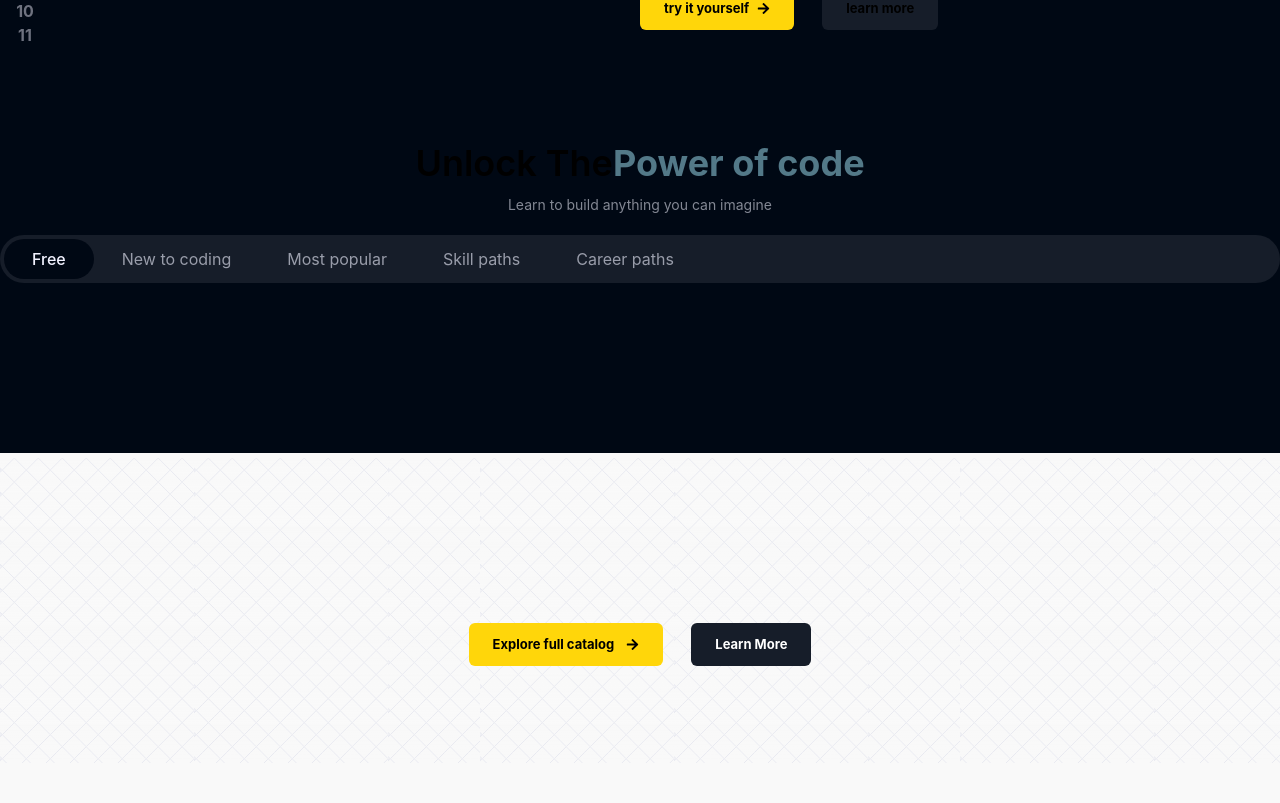
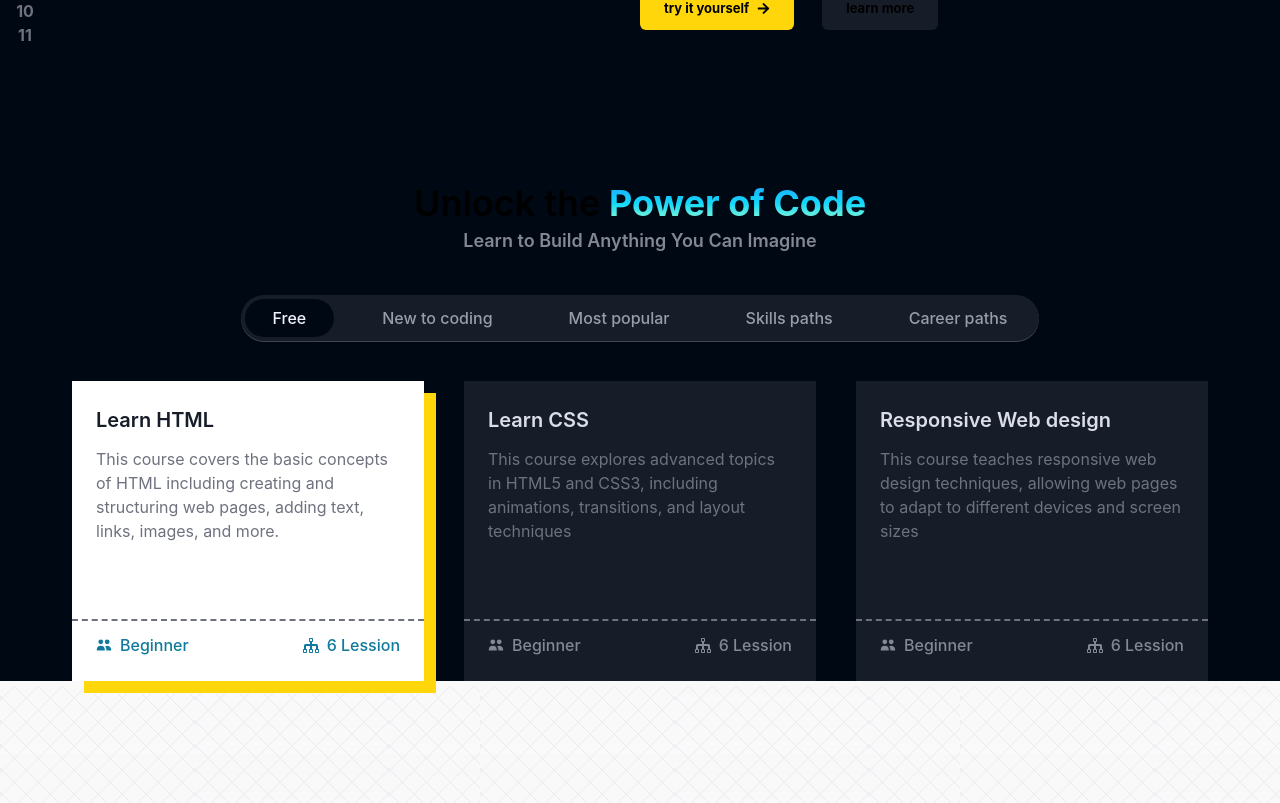
Before and after one commit to arpita-32/StudyNotion-An-Online-Education-Platform, a React (Create React App) app in the folder studynotion/: page / in a window 1280 px wide. Shown: the part 1257-2060 px from the top of the page. Built offline with nearby package versions, Linux system fonts and the light colour scheme.

Commit message:
updated coursecard

```diff
--- a/studynotion/src/components/core/HomePage/CourseCard.jsx
+++ b/studynotion/src/components/core/HomePage/CourseCard.jsx
@@ -1,11 +1,50 @@
-import React from 'react'
+import React from "react";
 
-const CourseCard = () => {
+// Importing React Icons
+import { HiUsers } from "react-icons/hi";
+import { ImTree } from "react-icons/im";
+
+const CourseCard = ({cardData, currentCard, setCurrentCard}) => {
   return (
-    <div>
+    <div
+      className={`w-[360px] lg:w-[30%] ${
+        currentCard === cardData?.heading
+          ? "bg-white shadow-[12px_12px_0_0] shadow-yellow-50"
+          : "bg-richblack-800"
+      }  text-richblack-25 h-[300px] box-border cursor-pointer`}
+      onClick={() => setCurrentCard(cardData?.heading)}
+    >
+      <div className="border-b-[2px] border-richblack-400 border-dashed h-[80%] p-6 flex flex-col gap-3">
+        <div
+          className={` ${
+            currentCard === cardData?.heading && "text-richblack-800"
+          } font-semibold text-[20px]`}
+        >
+          {cardData?.heading}
+        </div>
 
+        <div className="text-richblack-400">{cardData?.description}</div>
+      </div>
+
+      <div
+        className={`flex justify-between ${
+          currentCard === cardData?.heading ? "text-blue-300" : "text-richblack-300"
+        } px-6 py-3 font-medium`}
+      >
+        {/* Level */}
+        <div className="flex items-center gap-2 text-[16px]">
+          <HiUsers />
+          <p>{cardData?.level}</p>
+        </div>
+
+        {/* Flow Chart */}
+        <div className="flex items-center gap-2 text-[16px]">
+          <ImTree />
+          <p>{cardData?.lessionNumber} Lession</p>
+        </div>
+      </div>
     </div>
-  )
-}
+  );
+};
 
-export default CourseCard
+export default CourseCard;
--- a/studynotion/src/components/core/HomePage/ExploreMore.jsx
+++ b/studynotion/src/components/core/HomePage/ExploreMore.jsx
@@ -1,78 +1,71 @@
-import React from 'react'
-import { useState } from 'react'
-import {HomePageExplore} from "../../../data/homepage-explore"
-import HighlightText from './HighlightText'
-import CourseCard from './CourseCard'
+import React, { useState } from "react";
+import { HomePageExplore } from "../../../data/homepage-explore";
+import CourseCard from "./CourseCard";
+import HighlightText from "./HighlightText";
 
-const tabsName =[
+const tabsName = [
   "Free",
   "New to coding",
   "Most popular",
-    "Skill paths",
+  "Skills paths",
   "Career paths",
-]
+];
 
 const ExploreMore = () => {
-
-    const [currentTab,setCurrentTab] = useState(tabsName[0]);
+  const [currentTab, setCurrentTab] = useState(tabsName[0]);
   const [courses, setCourses] = useState(HomePageExplore[0].courses);
-    const [currentCard, setCurrentCard] = useState(HomePageExplore[0].courses[0].heading);
+  const [currentCard, setCurrentCard] = useState(
+    HomePageExplore[0].courses[0].heading
+  );
 
   const setMyCards = (value) => {
     setCurrentTab(value);
-        const result = HomePageExplore.filter((courses) = courses.tag === value);
+    const result = HomePageExplore.filter((course) => course.tag === value);
     setCourses(result[0].courses);
-        setCurrentCard(result[0].heading);
-    }
+    setCurrentCard(result[0].courses[0].heading);
+  };
 
   return (
-    <div>
-      <div className='text-4xl font-semibold text-center'>
-        Unlock The
-        <HighlightText text={"Power of code"}/>
-      </div>
-      <p className='text-center text-richblack-300 text-sm text-[16px] mt-3'>
-        Learn to build anything you can imagine
+    <div className="relative w-11/12 max-w-maxContent mx-auto flex flex-col items-center justify-between">
+      {/* Explore more section */}
+      <div className="text-4xl font-semibold text-center my-10">
+        Unlock the
+        <HighlightText text={"Power of Code"} />
+        <p className="text-center text-richblack-300 text-lg font-semibold mt-1">
+          Learn to Build Anything You Can Imagine
         </p>
-
-      <div className='mt-5 flex flex-row rounded-full bg-richblack-800 mb-5 border-richblack-100
-      px-1 py-1 '>
-        {
-            tabsName.map((element,index) =>{
-                return(
-                    <div
-                    className={`text-[16px] flex flex-row items-center gap-2
-                    ${currentTab === element
-                    ? "bg-richblack-900 text-richblack-5 font-medium"
-                    :"text-richblack-200 "} rounded-full transition-all duratiom-200 cursor-pointer
-                    hover:bg-richblack-900 hover:text-richblack-5 px-7 py-2`}
-                    key={index}
-                    onClick={() => setMyCards(element)}>
-
-                        {element}
-                        </div>
-                )
-            })
-        }
       </div>
 
-      <div className='lg:h-[150px]'></div>
-        <div className='absolute flex flex-row gap-10 justify-between w-full'>
-            {
-                courses.map( (element,index) => {
-                    return (
+      {/* Tabs Section */}
+      <div className="flex gap-5 mx-auto w-max bg-richblack-800 text-richblack-200 p-1 rounded-full font-medium drop-shadow-[0_1.5px_rgba(255,255,255,0.25)] mb-10">
+        {tabsName.map((ele, index) => (
+          <div
+            className={`text-[16px] flex flex-row items-center gap-2 ${
+              currentTab === ele
+                ? "bg-richblack-900 text-richblack-5 font-medium"
+                : "text-richblack-200"
+            } px-7 py-[7px] rounded-full transition-all duration-200 cursor-pointer hover:bg-richblack-900 hover:text-richblack-5`}
+            key={index}
+            onClick={() => setMyCards(ele)}
+          >
+            {ele}
+          </div>
+        ))}
+      </div>
+
+      {/* Cards Group */}
+      <div className="flex gap-10 justify-center flex-wrap">
+        {courses.map((ele, index) => (
           <CourseCard
             key={index}
-                        cardData ={element}
-                        currentCard = {currentCard}
-                        setCurrentCard = {setCurrentCard}/>
-                    )
-                })
-            }
+            cardData={ele}
+            currentCard={currentCard}
+            setCurrentCard={setCurrentCard}
+          />
+        ))}
       </div>
+    </div>
+  );
+};
 
-    </div>
-  )
-}
-
-export default ExploreMore
+export default ExploreMore;
--- a/studynotion/src/components/core/HomePage/HighlightText.jsx
+++ b/studynotion/src/components/core/HomePage/HighlightText.jsx
@@ -1,12 +1,12 @@
-import React from 'react'
+import React from "react";
 
 const HighlightText = ({text}) => {
   return (
-  <span className='font-bold text-richblue-200'>
-    {""}
-    {text}
-  </span>
-  )
-}
+    <span className="bg-gradient-to-b from-[#1FA2FF] via-[#12D8FA] to-[#A6FFCB] text-transparent bg-clip-text font-bold">
+      {" "}
+      {text}
+    </span>
+  );
+};
 
-export default HighlightText
+export default HighlightText;
```
Lines whose indentation alone changed are shown as unchanged.
